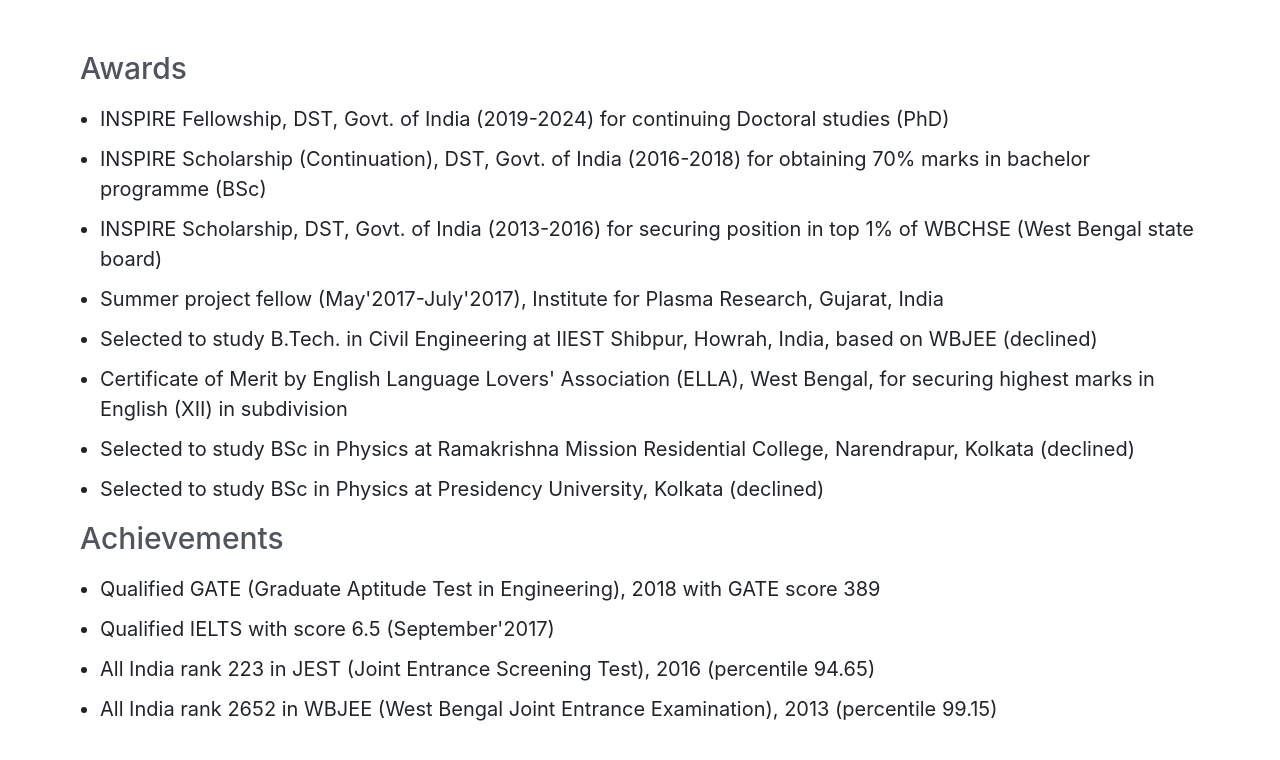
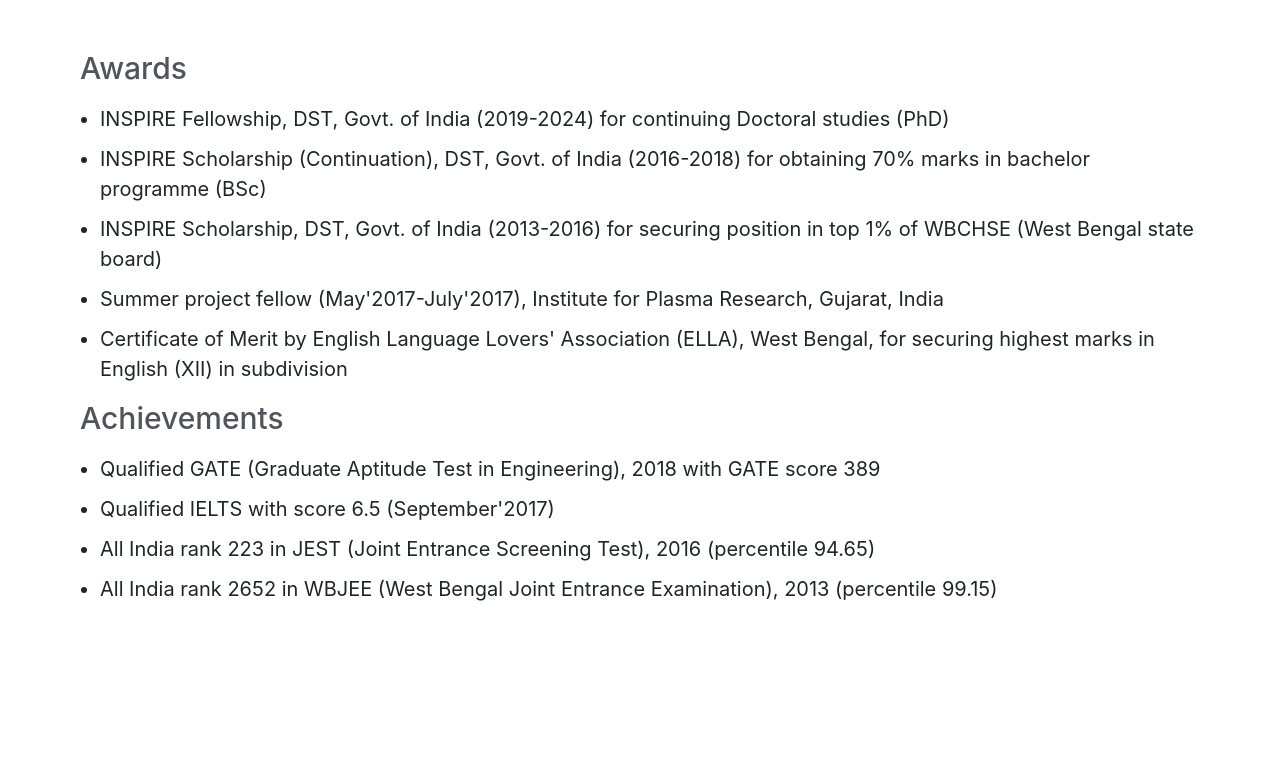
Before and after one commit to sumitavakundu007/sumitavakunduwebpage, a plain HTML site: page awards.html in a window 1280 px wide. Drawn offline with nearby package versions, Linux system fonts and the light colour scheme; a web font is replaced by a local one.

Commit message:
Update awards.html

```diff
--- a/awards.html
+++ b/awards.html
@@ -27,10 +27,10 @@
                 <li>INSPIRE Scholarship (Continuation), DST, Govt. of India (2016-2018) for obtaining 70% marks in bachelor programme (BSc)</li>
                 <li>INSPIRE Scholarship, DST, Govt. of India (2013-2016) for securing position in top 1% of WBCHSE (West Bengal state board)</li>
                 <li>Summer project fellow (May'2017-July'2017), Institute for Plasma Research, Gujarat, India </li>
-                <li>Selected to study B.Tech. in Civil Engineering at IIEST Shibpur, Howrah, India, based on WBJEE (declined)</li>
+                <!--<li>Selected to study B.Tech. in Civil Engineering at IIEST Shibpur, Howrah, India, based on WBJEE (declined)</li>-->
                 <li>Certificate of Merit by English Language Lovers' Association (ELLA), West Bengal, for securing highest marks in English (XII) in subdivision</li>
-                <li>Selected to study BSc in Physics at Ramakrishna Mission Residential College, Narendrapur, Kolkata (declined)</li>
-                <li>Selected to study BSc in Physics at Presidency University, Kolkata (declined)</li>
+                <!--<li>Selected to study BSc in Physics at Ramakrishna Mission Residential College, Narendrapur, Kolkata (declined)</li>-->
+                <!--<li>Selected to study BSc in Physics at Presidency University, Kolkata (declined)</li>-->
             </ul>
           </div>
           <div class="achievements_list"></div>
```
